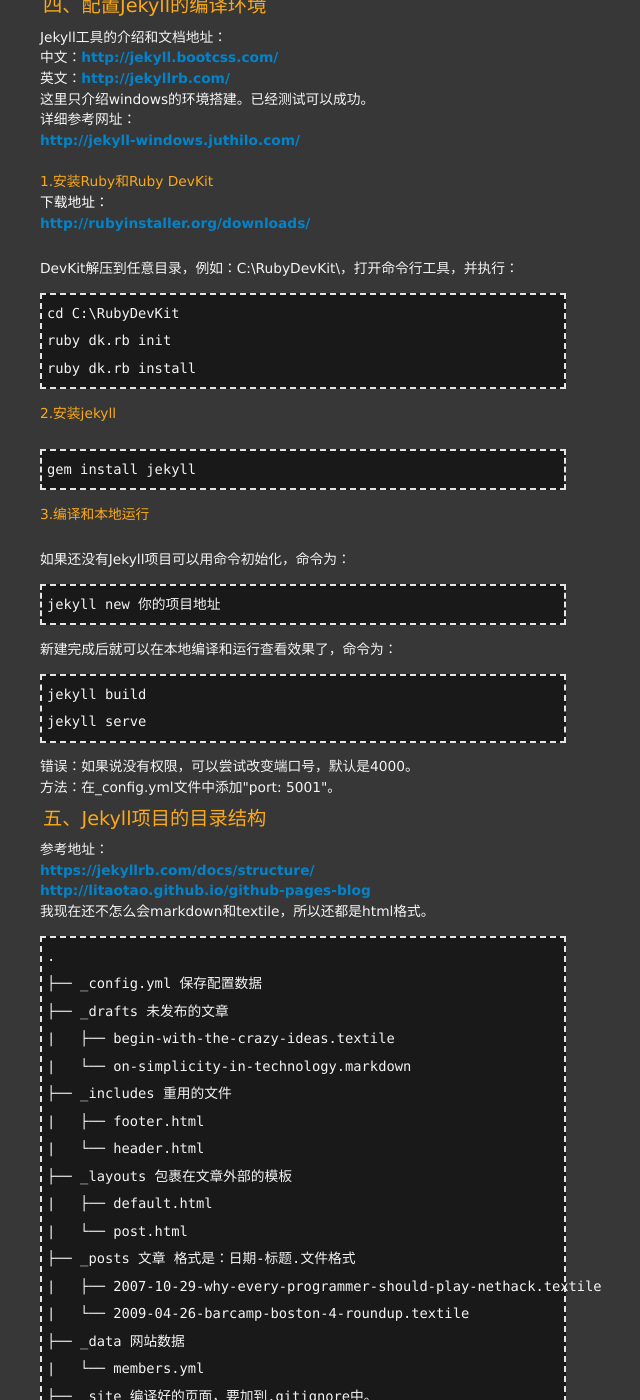
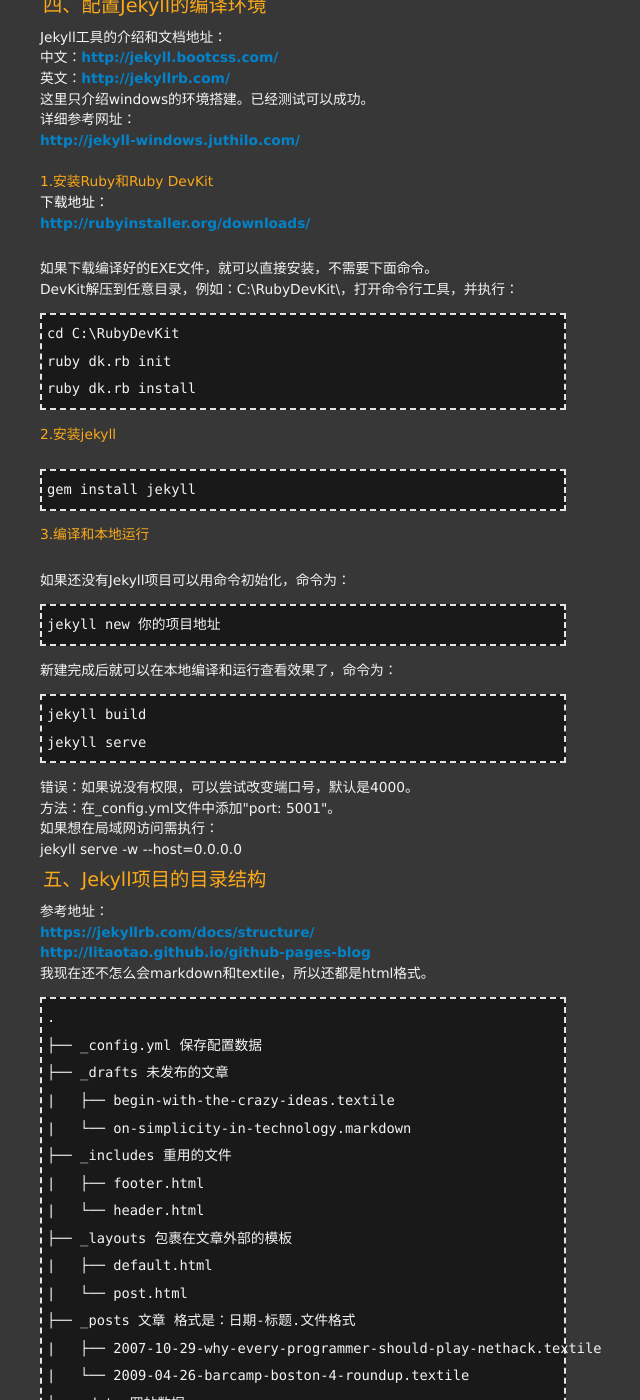
Before and after one commit to pulque/pulque.github.io, a Jekyll site: the page built from all/code/_posts/2016-05-19-Set-up-a-github-site.html, in a window 1280 px wide and 1400 px high, scrolled down 1512 px. Shown: the whole window, without its empty margins (344-984 px from the left). Built offline with Jekyll 4.4.1, drawn with Linux system fonts in a browser that asks for light colours; comment, search, counter and statistics services are not loaded.

Commit message:
update 20160519

```diff
--- a/all/code/_posts/2016-05-19-Set-up-a-github-site.html
+++ b/all/code/_posts/2016-05-19-Set-up-a-github-site.html
@@ -10,48 +10,49 @@ title: "在github上建立一个基于Jekyll的网站"
 
 
 <h3>一、注册github账号</h3>
-网址：<a target="_blank" href="https://github.com">https://github.com/</a><br>
+网址：<a target="_blank" href="https://github.com">https://github.com/</a><br/>
 
 <h3>二、创建仓库</h3>
-具体教程网址：<a target="_blank" href="https://pages.github.com/">https://pages.github.com/</a><br>
-一般选择User or organization site。就是个人的站点，没有关联某个项目。<br>
-用你注册的账号登录github：<br>
-1.点击右侧的New repository。<br>
-2.最好填你的用户名，其他的我没有试过。<br>
+具体教程网址：<a target="_blank" href="https://pages.github.com/">https://pages.github.com/</a><br/>
+一般选择User or organization site。就是个人的站点，没有关联某个项目。<br/>
+用你注册的账号登录github：<br/>
+1.点击右侧的New repository。<br/>
+2.最好填你的用户名，其他的我没有试过。<br/>
 <div>
 <img src="/images/blogs/code/2016-05-19-Set-up-a-github-site/1.png" alt="Create a new repository" />
 </div>
-说明：<br>
-.gitignore是记录Jekyll项目中需要忽略提交的文件夹列表。<br>
-LICENSE是版权声明，这是默认模版，需要自己修改文件中最下边日期和所有者。<br>
-README.md是显示在下边的说明文件，github会自动解析显示在项目的下边。<br>
+说明：<br/>
+.gitignore是记录Jekyll项目中需要忽略提交的文件夹列表。<br/>
+LICENSE是版权声明，这是默认模版，需要自己修改文件中最下边日期和所有者。<br/>
+README.md是显示在下边的说明文件，github会自动解析显示在项目的下边。<br/>
 
 <h3>三、绑定域名（如果没有私有域名，请忽略）</h3>
-我用的是阿里云的域名服务（万网），其中有免费的企业邮箱可以用。<br>
-注册支持淘宝账户。注册账户和购买域名在这里就不赘述了。<br>
-网址：<a target="_blank" href="https://www.aliyun.com/">https://www.aliyun.com/</a><br>
-在域名解析中加入如下解析地址：<br>
+我用的是阿里云的域名服务（万网），其中有免费的企业邮箱可以用。<br/>
+注册支持淘宝账户。注册账户和购买域名在这里就不赘述了。<br/>
+网址：<a target="_blank" href="https://www.aliyun.com/">https://www.aliyun.com/</a><br/>
+在域名解析中加入如下解析地址：<br/>
 <div>
 <img src="/images/blogs/code/2016-05-19-Set-up-a-github-site/2.jpg" alt="解析地址" />
 </div>
-另在github仓库中添加CNAME为名字的文件，注意：没有文件格式，全大写。<br>
-文件中只有一行，就是你申请的域名，我的是"lizheblogs.com"。<br>
-详细参考网址：<br>
+另在github仓库中添加CNAME为名字的文件，注意：没有文件格式，全大写。<br/>
+文件中只有一行，就是你申请的域名，我的是"lizheblogs.com"。<br/>
+详细参考网址：<br/>
 <a target="_blank" href="https://help.github.com/articles/using-a-custom-domain-with-github-pages/">
-https://help.github.com/articles/using-a-custom-domain-with-github-pages/</a><br>
+https://help.github.com/articles/using-a-custom-domain-with-github-pages/</a><br/>
 
 <h3>四、配置Jekyll的编译环境</h3>
-Jekyll工具的介绍和文档地址：<br>
-中文：<a target="_blank" href="http://jekyll.bootcss.com/">http://jekyll.bootcss.com/</a><br>
-英文：<a target="_blank" href="http://jekyllrb.com/">http://jekyllrb.com/</a><br>
-这里只介绍windows的环境搭建。已经测试可以成功。<br>
-详细参考网址：<br>
-<a target="_blank" href="http://jekyll-windows.juthilo.com/">http://jekyll-windows.juthilo.com/</a><br><br>
-<p class="orange">1.安装Ruby和Ruby DevKit<br>
-<span class="white">下载地址：</span><br>
+Jekyll工具的介绍和文档地址：<br/>
+中文：<a target="_blank" href="http://jekyll.bootcss.com/">http://jekyll.bootcss.com/</a><br/>
+英文：<a target="_blank" href="http://jekyllrb.com/">http://jekyllrb.com/</a><br/>
+这里只介绍windows的环境搭建。已经测试可以成功。<br/>
+详细参考网址：<br/>
+<a target="_blank" href="http://jekyll-windows.juthilo.com/">http://jekyll-windows.juthilo.com/</a><br/><br/>
+<p class="orange">1.安装Ruby和Ruby DevKit<br/>
+<span class="white">下载地址：</span><br/>
 <a target="_blank" href="http://rubyinstaller.org/downloads/">
 http://rubyinstaller.org/downloads/</a></p>
-DevKit解压到任意目录，例如：C:\RubyDevKit\，打开命令行工具，并执行：<br>
+如果下载编译好的EXE文件，就可以直接安装，不需要下面命令。<br/>
+DevKit解压到任意目录，例如：C:\RubyDevKit\，打开命令行工具，并执行：<br/>
 <pre>
 cd C:\RubyDevKit
 ruby dk.rb init
@@ -62,25 +63,26 @@ ruby dk.rb install
 gem install jekyll
 </pre>
 <p class="orange">3.编译和本地运行</p>
-如果还没有Jekyll项目可以用命令初始化，命令为：<br>
+如果还没有Jekyll项目可以用命令初始化，命令为：<br/>
 <pre>
 jekyll new 你的项目地址
 </pre>
-新建完成后就可以在本地编译和运行查看效果了，命令为：<br>
+新建完成后就可以在本地编译和运行查看效果了，命令为：<br/>
 <pre>
 jekyll build
 jekyll serve
 </pre>
-错误：如果说没有权限，可以尝试改变端口号，默认是4000。<br>
-方法：在_config.yml文件中添加"port: 5001"。<br>
-
+错误：如果说没有权限，可以尝试改变端口号，默认是4000。<br/>
+方法：在_config.yml文件中添加"port: 5001"。<br/>
+如果想在局域网访问需执行：<br/>
+jekyll serve -w --host=0.0.0.0<br/>
 
 <h3>五、Jekyll项目的目录结构</h3>
-参考地址：<br>
-<a target="_blank" href="https://jekyllrb.com/docs/structure/">https://jekyllrb.com/docs/structure/</a><br>
+参考地址：<br/>
+<a target="_blank" href="https://jekyllrb.com/docs/structure/">https://jekyllrb.com/docs/structure/</a><br/>
 <a target="_blank" href="http://litaotao.github.io/github-pages-blog">
-http://litaotao.github.io/github-pages-blog</a><br>
-我现在还不怎么会markdown和textile，所以还都是html格式。<br>
+http://litaotao.github.io/github-pages-blog</a><br/>
+我现在还不怎么会markdown和textile，所以还都是html格式。<br/>
 <pre>
 .
 ├── _config.yml 保存配置数据
@@ -104,8 +106,8 @@ http://litaotao.github.io/github-pages-blog</a><br>
 </pre>
 
 <h3>六、Jekyll项目模版</h3>
-有大量使用 Github + Jekyll 的项目，都是开源的，挑自己喜欢的改一下就好了。<br>
-但要注意版权声明。我现在还在学习中，就参考了其中的一个项目。<br><br>
-模版地址：<br>
+有大量使用 Github + Jekyll 的项目，都是开源的，挑自己喜欢的改一下就好了。<br/>
+但要注意版权声明。我现在还在学习中，就参考了其中的一个项目。<br/><br/>
+模版地址：<br/>
 <a target="_blank" href="https://github.com/jekyll/jekyll/wiki/Sites">
-https://github.com/jekyll/jekyll/wiki/Sites</a><br><br>
+https://github.com/jekyll/jekyll/wiki/Sites</a><br/><br/>
```
